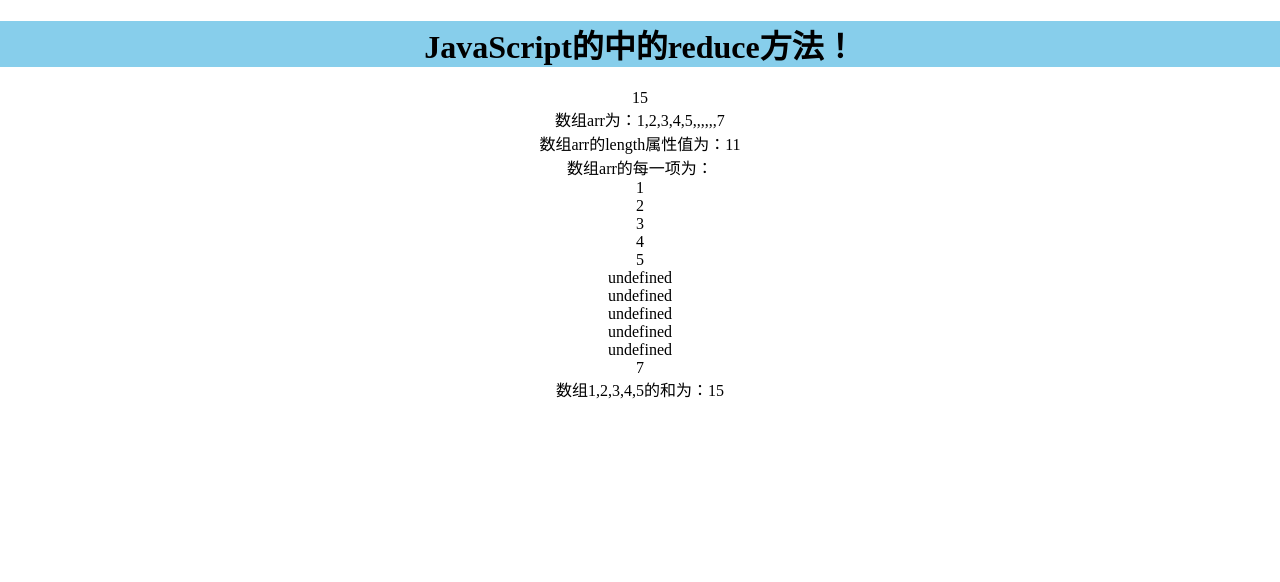
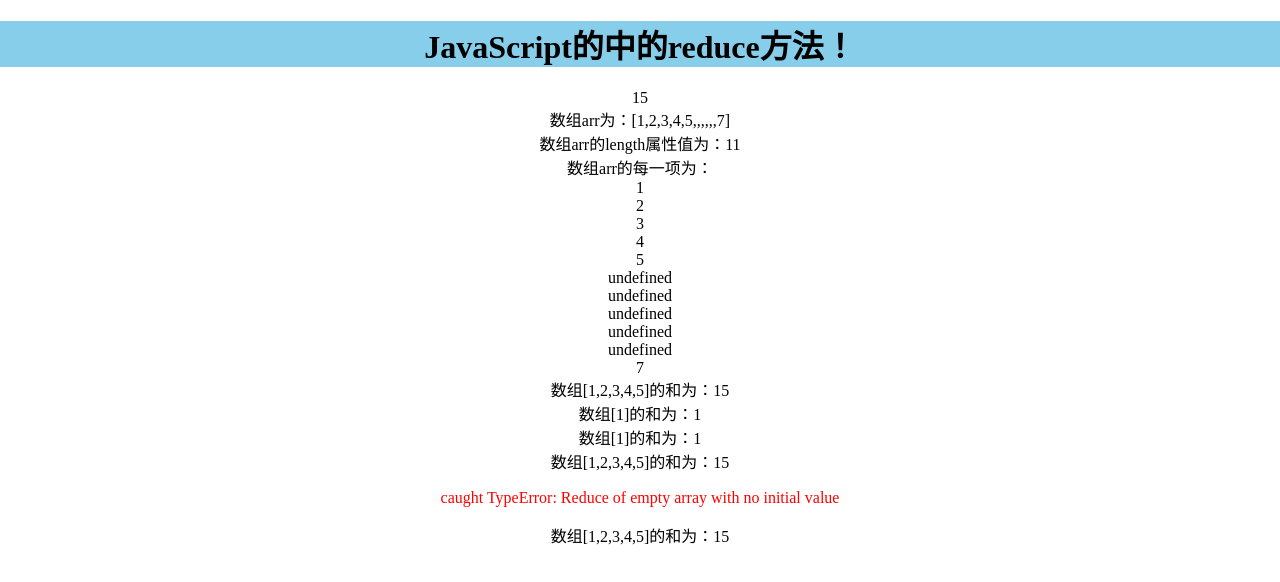
Before and after one commit to zz-b/javascript-learn, a plain HTML site: page es5/高阶方法/reduce2.html in a window 1280 px wide. Drawn offline with Linux system fonts and the light colour scheme.

Commit message:
当reduce方法有第二个参数时的情况

```diff
--- a/es5/高阶方法/reduce2.html
+++ b/es5/高阶方法/reduce2.html
@@ -21,12 +21,12 @@
   <script>
     var arr = [1, 2, 3, 4, 5];
     arr.total = function(){
-      return arr.reduce((a, b) => a + b,0)
+      return arr.reduce((a, b) => a + b, 0)
     }
     document.write(arr.total(),"<br>");
     var prop = "10";
     arr[prop] = 7;
-    document.write("数组arr为：",arr,"<br>")
+    document.write("数组arr为：[",arr,"]<br>")
     document.write("数组arr的length属性值为：",arr.length,"<br>")
     document.write("数组arr的每一项为：","<br>")
     for(var value of arr){
@@ -41,7 +41,29 @@
       return initial;
     }
     var arr2 = [1, 2, 3, 4, 5];
-    document.write("数组"+arr2+"的和为：",arr2.myReduce((a, b) => a + b,0),"<br>")
+    document.write("数组["+arr2+"]的和为：",arr2.myReduce((a, b) => a + b,0),"<br>")
+    // myReduce2
+    Array.prototype.myReduce2 = function(fn, initial){
+      if(this.length === 0) {
+        throw("caught TypeError: Reduce of empty array with no initial value")
+      }
+      let _index = initial ? 0 : 1;
+      initial = initial ? initial : this[0];
+      for (let index = _index; index < this.length; index++) {
+        const element = this[index];
+        initial = fn(element, initial);
+      }
+      return initial;
+    }
+    document.write("数组["+[1]+"]的和为：",[1].myReduce2((a, b) => a + b,0),"<br>")
+    document.write("数组["+[1]+"]的和为：",[1].myReduce2((a, b) => a + b),"<br>")
+    document.write("数组["+arr2+"]的和为：",arr2.myReduce2((a, b) => a + b,0),"<br>")
+    try {
+      document.write("数组["+[]+"]的和为：",[].myReduce2((a, b) => a + b,0),"<br>")
+    } catch (error) {
+      document.write(`<p style="color:red">${error}</p>`)
+    }
+    document.write("数组["+arr2+"]的和为：",arr2.myReduce2((a, b) => a + b),"<br>")
   </script>
 </body>
 </html>
```
